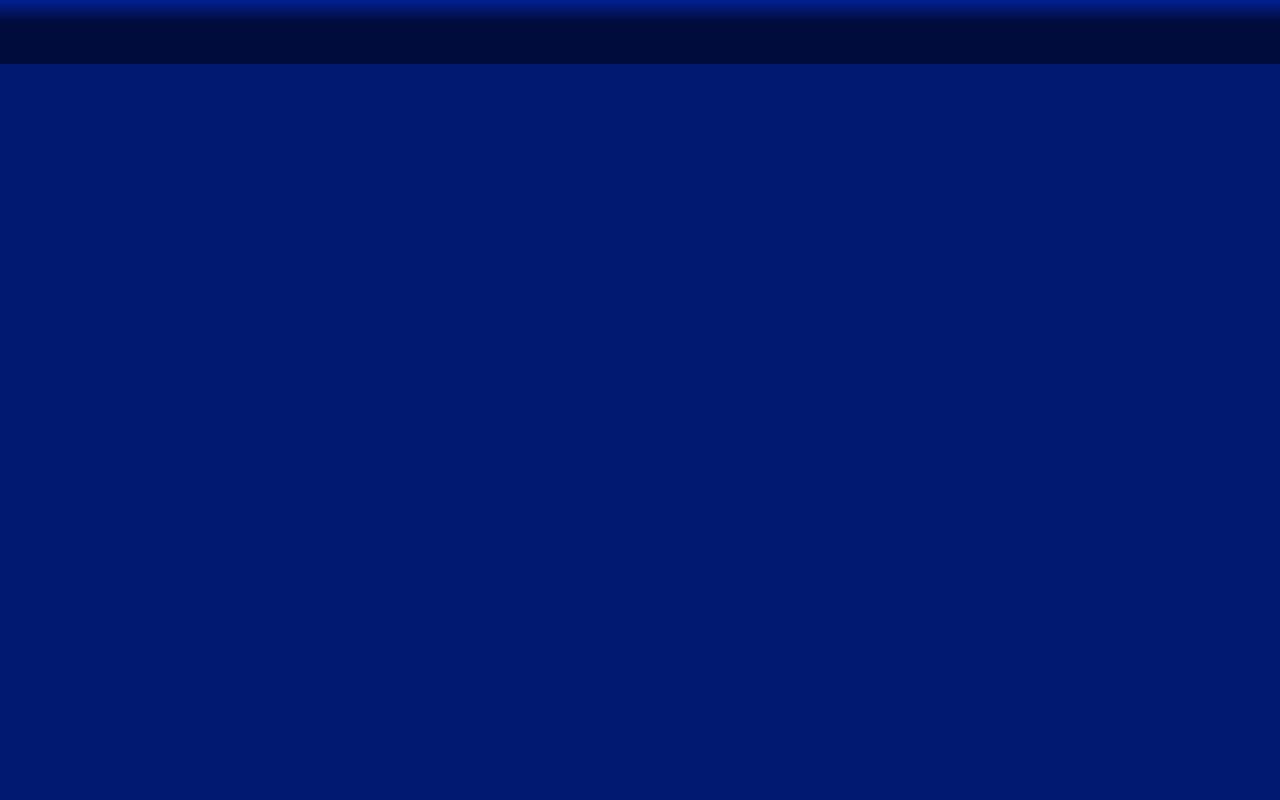
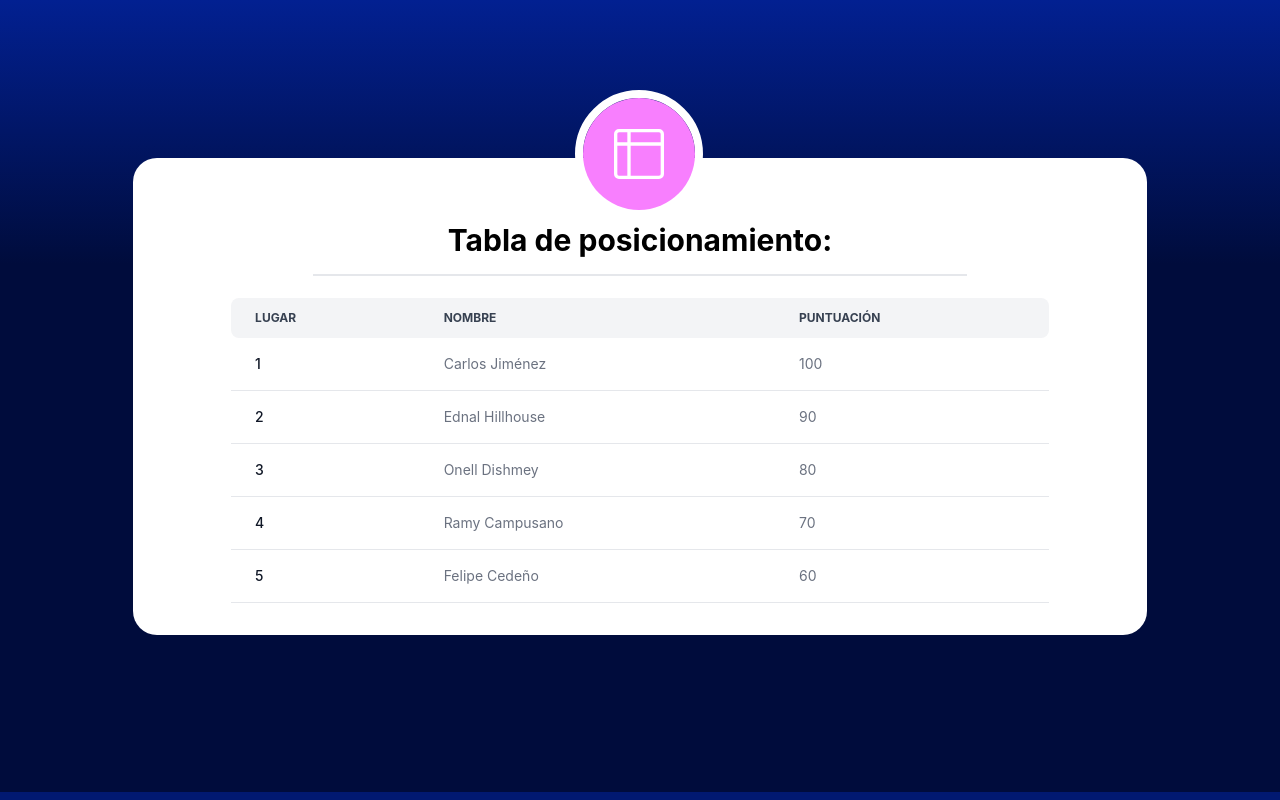
Before and after one commit to zaizo01/ITLA-CodeChallenge-Clock, a React (Vite) app: page /ranking in a window 1280 px wide. Before the commit this address had no page. Built offline with nearby package versions, Linux system fonts and the light colour scheme; sample sign-in values are in the browser's storage.

Commit message:
feat: Tabla de posicionamiento, registro funcional added 🔥✨
fix: routes such as go after registor to select a category added instead of login. ✨

Also, in fix, login redirects you to the table. 👨‍💻

```diff
--- a/src/App.tsx
+++ b/src/App.tsx
@@ -8,6 +8,7 @@ import { Routes, Route, Navigate } from 'react-router-dom'
 import FormLogin from './Components/FormLogin'
 import ChoosingCategory from './Components/ChoosingCategory'
 import React from 'react'
+import PositionTable from './Components/PositionTable'
 
 export const USERCONTEXT = React.createContext({});
 
@@ -21,7 +22,7 @@ function App() {
     }
     else
     {
-      localStorage.setItem("user", JSON.stringify({}));
+      localStorage.setItem("user", JSON.stringify(null));
       val = localStorage.getItem("user")
     }
 
@@ -57,29 +58,32 @@ function App() {
 
         <Route path="/register" element={
           // If user is logged on, redirect him to choosing category
-          user?.registrationNumber !== null && user !== null
+          user !== null
           ?
-            <Navigate to="/login/choose-category" replace={true} />
+            <Navigate to="/register/choose-category" replace={true} />
           :
           <FormRegister />
         } />
 
         <Route path="/login" element={
-          // If user is logged on, redirect to choosing-category link
-          user?.registrationNumber !== null && user !== null
-          ?
-            <Navigate to="/login/choose-category" replace={true} />
-          :
           <FormLogin />
         } />
 
 
-        <Route path="/login/choose-category" element={
-          user?.registrationNumber === null && user === null
+        <Route path="/register/choose-category" element={
+          user === null
+          ?
+            <Navigate to="/register" replace={true} />
+          :
+          <ChoosingCategory />}
+        />
+
+      <Route path="/ranking" element={
+          user === null
           ?
             <Navigate to="/login" replace={true} />
           :
-          <ChoosingCategory />}
+          <PositionTable />}
         />
       </Routes>
     </USERCONTEXT.Provider>
--- a/src/Components/FormLogin.tsx
+++ b/src/Components/FormLogin.tsx
@@ -70,7 +70,7 @@ export default function FormLogin() {
 
           userContext?.returnSetUser(data)
           MySwal.successMessage(`Bienvenido ${data?.firstName}`);
-          navigation("/login/choose-category", {
+          navigation("/register/choose-category", {
             replace: true,
           })
         })
@@ -89,10 +89,10 @@ export default function FormLogin() {
                   {/* Icon */}
                   <section className="absolute items-center -top-[70px] border-8 border-white left-[35%] w-32 h-32 rounded-full bg-white overflow-hidden">
                       <div className="bg-[#7747ff] w-full h-full flex justify-center items-center">
-                          <svg className="mx-auto" viewBox="0 0 15 15" fill="none" xmlns="http://www.w3.org/2000/svg" width="50" height="50">
-                              <path className="m-auto text-white" d="M15 3.5H6.5m0 0a2 2 0 10-4 0m4 0a2 2 0 11-4 0m0 0H0m15 8h-2.5m0 0a2 2 0 10-4 0m4 0a2 2 0 11-4 0m0 0H0" stroke="currentColor">
-                              </path>
-                          </svg>
+                        <svg viewBox="0 0 15 15" fill="none" xmlns="http://www.w3.org/2000/svg" width="50" height="50">
+                          <path className="text-white" d="M3 13v.5h1V13H3zm8 0v.5h1V13h-1zm-7 0v-.5H3v.5h1zm2.5-3h2V9h-2v1zm4.5 2.5v.5h1v-.5h-1zM8.5 10a2.5 2.5 0 012.5 2.5h1A3.5 3.5 0 008.5 9v1zM4 12.5A2.5 2.5 0 016.5 10V9A3.5 3.5 0 003 12.5h1zM7.5 3A2.5 2.5 0 005 5.5h1A1.5 1.5 0 017.5 4V3zM10 5.5A2.5 2.5 0 007.5 3v1A1.5 1.5 0 019 5.5h1zM7.5 8A2.5 2.5 0 0010 5.5H9A1.5 1.5 0 017.5 7v1zm0-1A1.5 1.5 0 016 5.5H5A2.5 2.5 0 007.5 8V7zm0 7A6.5 6.5 0 011 7.5H0A7.5 7.5 0 007.5 15v-1zM14 7.5A6.5 6.5 0 017.5 14v1A7.5 7.5 0 0015 7.5h-1zM7.5 1A6.5 6.5 0 0114 7.5h1A7.5 7.5 0 007.5 0v1zm0-1A7.5 7.5 0 000 7.5h1A6.5 6.5 0 017.5 1V0z" fill="currentColor">
+                          </path>
+                        </svg>
                       </div>
                   </section>
 
--- a/src/Components/PositionTable.tsx
+++ b/src/Components/PositionTable.tsx
@@ -1,33 +1,22 @@
 import React from 'react';
 
 // INTERFACES
-
+interface TableProps
+{
+    nombre: string,
+    puntuacion: number
+}
 
 export default function PositionTable() {
 
     // VARS
-    const [categories] = React.useState([
-        "FÁCIL",
-        "MEDIO",
-        "EXPERTO"
-    ])
-
-    // FUNCTIONS
-    const handleOnSelectCategory = (id: number) => {
-
-        switch(id)
-        {
-            case 1:
-                console.info(id)
-                break;
-            case 2:
-                console.info(id)
-                break;
-            case 3:
-                console.info(id)
-                break;
-        }
-    }
+    const [usuarios] = React.useState<TableProps[]>([
+        { nombre: "Carlos Jiménez", puntuacion: 100 },
+        { nombre: "Ednal Hillhouse", puntuacion: 90 },
+        { nombre: "Onell Dishmey", puntuacion: 80 },
+        { nombre: "Ramy Campusano", puntuacion: 70 },
+        { nombre: "Felipe Cedeño", puntuacion: 60 }
+    ]);
 
 
     return (
@@ -41,8 +30,8 @@ export default function PositionTable() {
                     {/* Icon */}
                     <div className="absolute items-center -top-[100px] border-8 border-white left-[25%] md:left-[40%] w-32 h-32 rounded-full bg-white overflow-hidden">
                         <section className="bg-[#F87FFE] w-full h-full flex justify-center items-center">
-                            <svg className="mx-auto" viewBox="0 0 15 15" fill="none" xmlns="http://www.w3.org/2000/svg" width="50" height="50">
-                                <path className="m-auto text-white" d="M15 3.5H6.5m0 0a2 2 0 10-4 0m4 0a2 2 0 11-4 0m0 0H0m15 8h-2.5m0 0a2 2 0 10-4 0m4 0a2 2 0 11-4 0m0 0H0" stroke="currentColor">
+                            <svg viewBox="0 0 15 15" fill="none" xmlns="http://www.w3.org/2000/svg" width="50" height="50">
+                                <path className="text-white" d="M.5 4.5h14m-10-4v14m-3-14h12a1 1 0 011 1v12a1 1 0 01-1 1h-12a1 1 0 01-1-1v-12a1 1 0 011-1z" stroke="currentColor">
                                 </path>
                             </svg>
                         </section>
@@ -50,7 +39,7 @@ export default function PositionTable() {
 
                     {/* Title */}
                     <h1 className="text-3xl font-bold mt-8">
-                        Seleccione una categoría:
+                        Tabla de posicionamiento:
                     </h1>
 
                     {/* This is a divider */}
@@ -62,20 +51,43 @@ export default function PositionTable() {
                 {/* CATEGORY SECTION */}
                 <section className="!w-5/6 flex flex-col md:flex-row justify-evenly lg:flex-nowrap items-center gap-5">
 
-                    {
-                        // Looping the array state of categories (String)
-                        categories?.map((val: string, index: number) => {
-                            return <button
-                                        className="flex text-center flex-row p-4 border-2 rounded-3xl group/anim hover:border-[#F87FFE] transition-all duration-300"
-                                        onClick={() => handleOnSelectCategory(index+1)}
-                                    >
-                                        <div className="w-full flex flex-row justify-center items-center ">
-                                            <h1 className="font-bold text-7xl text-gray-500/50 group-hover/anim:text-[#F87FFE] transition-all duration-300">{index+1}</h1>
-                                            <h3 className="text-lg text-gray-500/50 group-hover/anim:text-[#F87FFE] transition-all duration-300">| {val}</h3>
-                                        </div>
-                                    </button>
-                        })
-                    }
+                <div className="relative overflow-x-auto w-full">
+                    <table className="w-full text-sm text-left rtl:text-right text-gray-500 ">
+                        <thead className="text-xs text-gray-700 uppercase bg-gray-100">
+                            <tr>
+                                <th scope="col" className="px-6 py-3 rounded-s-lg">
+                                    Lugar
+                                </th>
+                                <th scope="col" className="px-6 py-3">
+                                    Nombre
+                                </th>
+                                <th scope="col" className="px-6 py-3 rounded-e-lg">
+                                    Puntuación
+                                </th>
+                            </tr>
+                        </thead>
+                        <tbody>
+
+                            {
+                                // Mapping an array
+                                usuarios?.map((value: TableProps, index: number) => {
+                                    return <tr className="bg-white border-b">
+                                         <th scope="row" className="px-6 py-4 font-medium text-gray-900 whitespace-nowrap">
+                                             {index+1}
+                                         </th>
+                                         <td className="px-6 py-4">
+                                             {value?.nombre}
+                                         </td>
+                                         <td className="px-6 py-4">
+                                             {value?.puntuacion}
+                                         </td>
+                                     </tr>
+                                })
+                            }
+
+                        </tbody>
+                    </table>
+                </div>
 
                 </section>
             </div>
```
Also changed, not shown: src/Components/FormRegister.tsx (+96 -42 lines).
